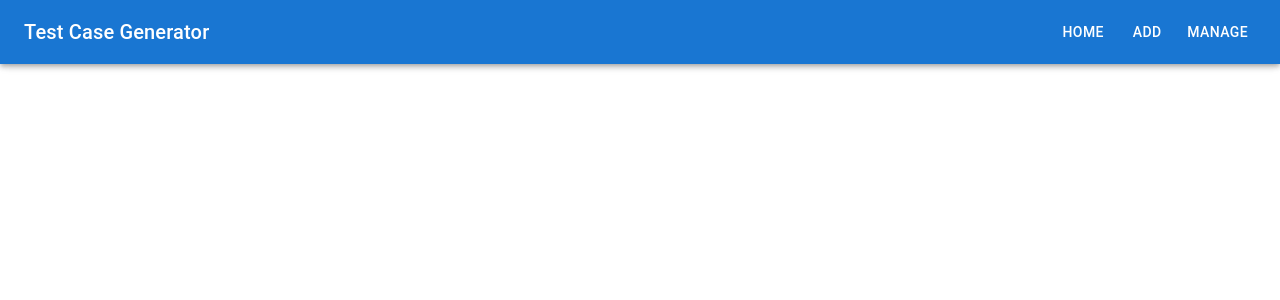
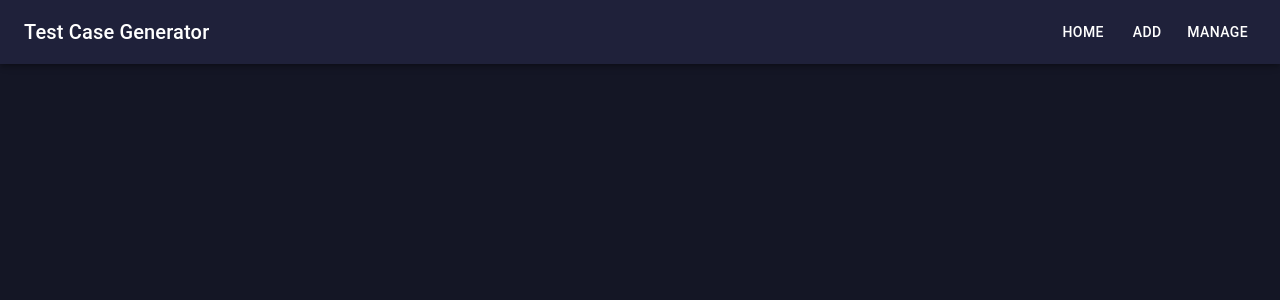
Before and after one commit to dung-dau/test-case-generator, a React (Create React App) app in the folder frontend/: page / in a window 1280 px wide. Shown: the top 300 px of the page. Built offline with nearby package versions, Linux system fonts and the light colour scheme.

Commit message:
add global dark mode theming

```diff
--- a/frontend/src/index.js
+++ b/frontend/src/index.js
@@ -3,11 +3,16 @@
 import './index.css';
 import App from './App';
 import reportWebVitals from './reportWebVitals';
+import darkTheme from './themes/darkTheme';
+import { CssBaseline, ThemeProvider } from '@mui/material';
 
 const root = ReactDOM.createRoot(document.getElementById('root'));
 root.render(
   <React.StrictMode>
-    <App />
+    <ThemeProvider theme={darkTheme}>
+      <CssBaseline />
+      <App />
+    </ThemeProvider>
   </React.StrictMode>
 );
 
--- /dev/null
+++ b/frontend/src/themes/darkTheme.js
@@ -0,0 +1,20 @@
+import { createTheme } from "@mui/material";
+
+const darkTheme = createTheme({
+    typography: {
+        allVariants: {
+            color: '#ffffff',
+        },
+    },
+    palette: {
+        primary: {
+            main: '#1F213A',
+        },
+        background: {
+            default: '#141625',
+            paper: '#1F213A'
+        },
+    },
+});
+
+export default darkTheme;
```
